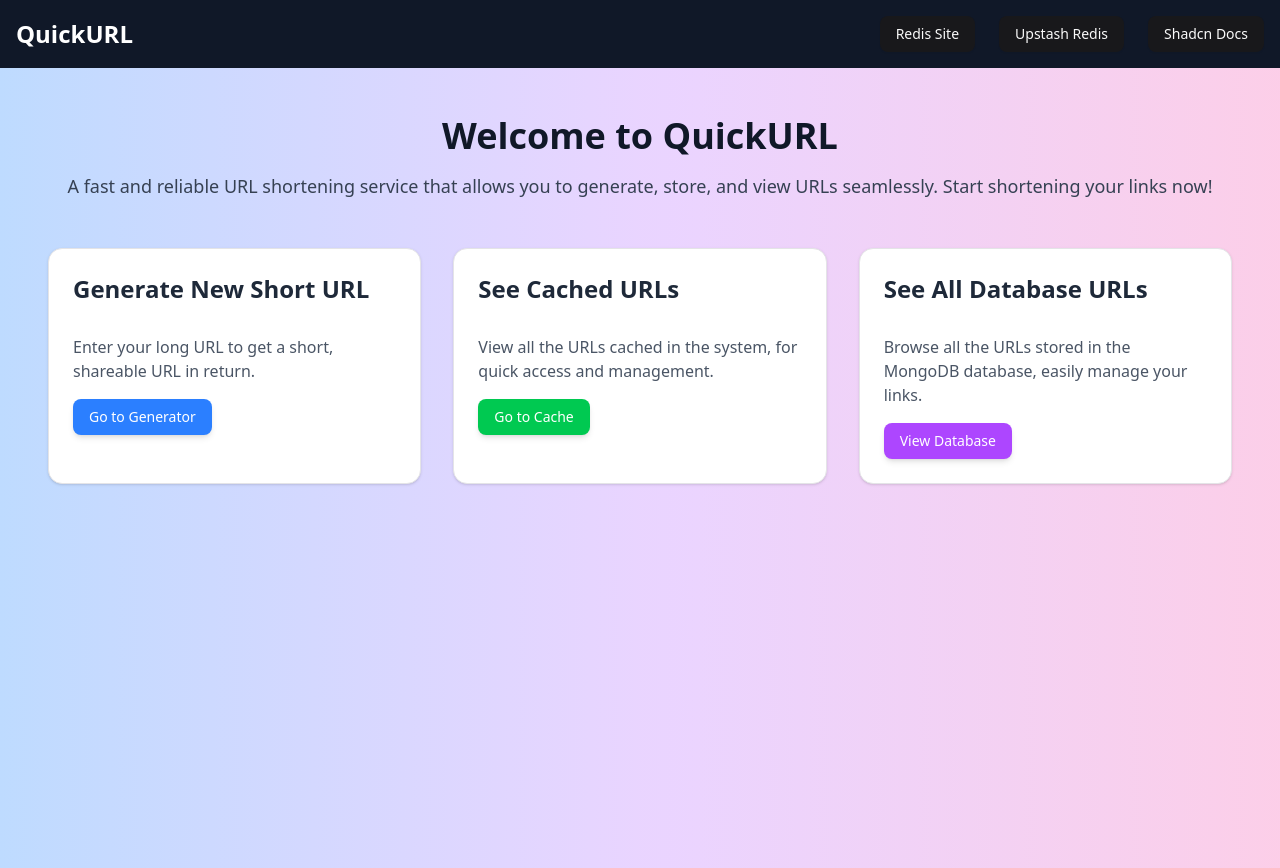
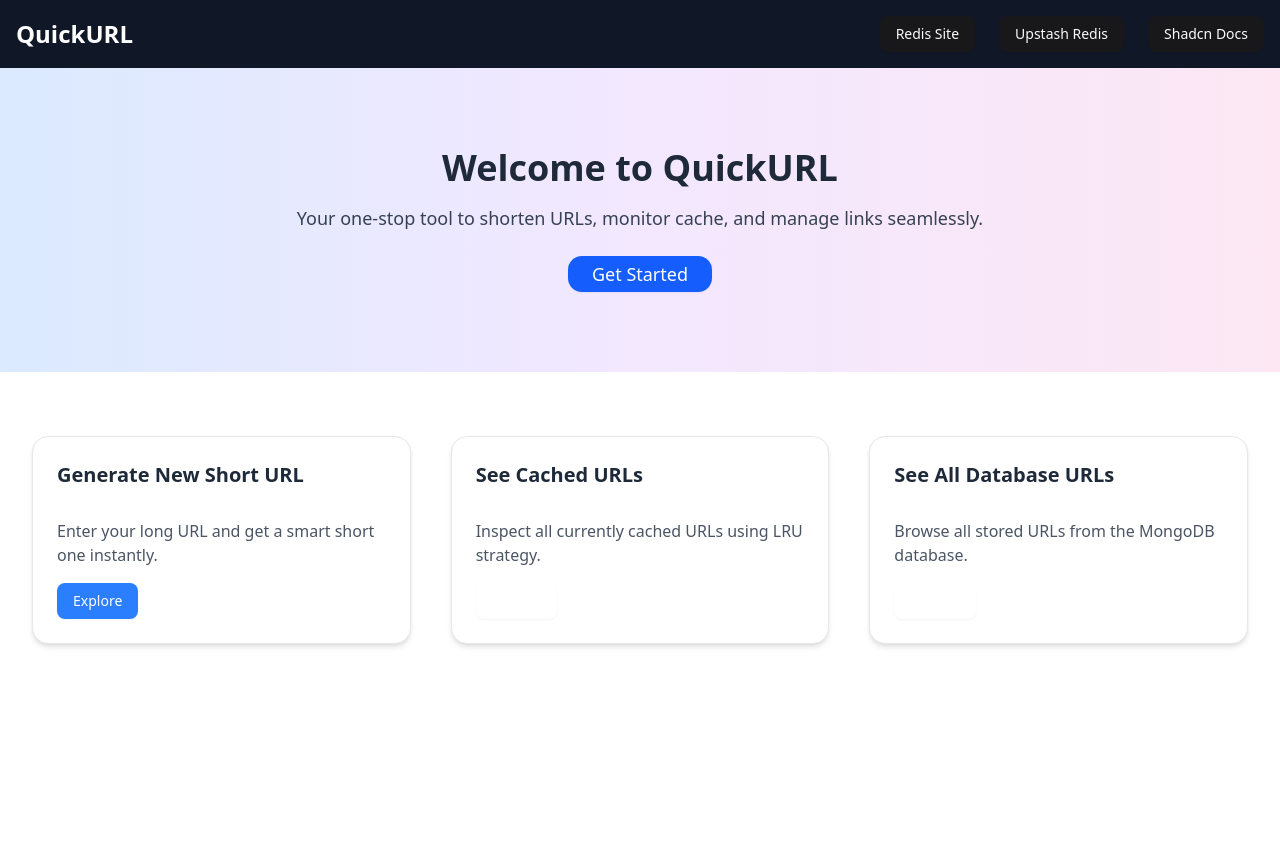
Before and after one commit to arnav-343-agarwal/Snip-URL, a Next.js app: page / in a window 1280 px wide. After the commit the page ends 800 px from the top, so only its background shows below. Built offline with nearby package versions, Linux system fonts and the light colour scheme.

Commit message:
modern home

```diff
--- a/package.json
+++ b/package.json
@@ -14,6 +14,7 @@
     "@upstash/redis": "^1.34.8",
     "class-variance-authority": "^0.7.1",
     "clsx": "^2.1.1",
+    "framer-motion": "^12.9.2",
     "jose": "^6.0.10",
     "lucide-react": "^0.503.0",
     "mongoose": "^8.14.0",
--- a/src/app/page.js
+++ b/src/app/page.js
@@ -1,77 +1,74 @@
+'use client';
+
 import Link from "next/link";
 import { Card, CardHeader, CardTitle, CardContent } from "@/components/ui/card";
 import { Button } from "@/components/ui/button";
+import { motion } from "framer-motion";
 import Navbar from "../components/Navbar";
 
 export default function Home() {
   return (
     <>
       <Navbar />
-      <div className="min-h-screen bg-gradient-to-r from-blue-200 via-purple-200 to-pink-200 p-12">
-        {/* Introductory Section */}
-        <div className="text-center mb-12">
-          <h1 className="text-4xl font-bold text-gray-900 mb-4">Welcome to QuickURL</h1>
-          <p className="text-lg text-gray-700">
-            A fast and reliable URL shortening service that allows you to generate, store, and view URLs seamlessly. Start shortening your links now!
+      <section className="bg-gradient-to-r from-blue-100 via-purple-100 to-pink-100 py-20 text-center">
+        <div className="max-w-4xl mx-auto px-6">
+          <h1 className="text-4xl font-bold text-gray-800 mb-4">Welcome to QuickURL</h1>
+          <p className="text-lg text-gray-700 mb-6">
+            Your one-stop tool to shorten URLs, monitor cache, and manage links seamlessly.
           </p>
+          <Link href="/generate">
+            <Button className="text-lg px-6 py-3 bg-blue-600 hover:bg-blue-700 text-white rounded-xl">
+              Get Started
+            </Button>
+          </Link>
         </div>
+      </section>
 
-        {/* Cards Section */}
-        <div className="max-w-screen-xl mx-auto">
-          <div className="grid grid-cols-1 md:grid-cols-2 lg:grid-cols-3 gap-8">
-            {/* Generate New Short URL */}
-            <Card className="transition-shadow hover:shadow-2xl hover:scale-105 transform duration-200">
+      <section className="py-16 px-8 bg-white">
+        <div className="max-w-screen-xl mx-auto grid grid-cols-1 md:grid-cols-2 lg:grid-cols-3 gap-10">
+          {[{
+            title: "Generate New Short URL",
+            desc: "Enter your long URL and get a smart short one instantly.",
+            href: "/generate",
+            color: "blue"
+          }, {
+            title: "See Cached URLs",
+            desc: "Inspect all currently cached URLs using LRU strategy.",
+            href: "/see-cached",
+            color: "green"
+          }, {
+            title: "See All Database URLs",
+            desc: "Browse all stored URLs from the MongoDB database.",
+            href: "/see-database",
+            color: "purple"
+          }].map((item, index) => (
+            <motion.div
+              key={index}
+              whileHover={{ scale: 1.03 }}
+              whileTap={{ scale: 0.98 }}
+              initial={{ opacity: 0, y: 40 }}
+              animate={{ opacity: 1, y: 0 }}
+              transition={{ delay: index * 0.1 }}
+            >
+              <Card className="rounded-2xl border border-gray-200 shadow-md hover:shadow-xl transition">
                 <CardHeader>
-                <CardTitle className="text-2xl font-semibold text-gray-800">
-                  Generate New Short URL
+                  <CardTitle className="text-xl font-semibold text-gray-800">
+                    {item.title}
                   </CardTitle>
                 </CardHeader>
                 <CardContent className="text-gray-600">
-                <p>Enter your long URL to get a short, shareable URL in return.</p>
-                <Link href="/generate" passHref>
-                  <Button className="mt-4 bg-blue-500 hover:bg-blue-600 text-white shadow-md hover:shadow-lg transition-all">
-                    Go to Generator
+                  <p>{item.desc}</p>
+                  <Link href={item.href} passHref>
+                    <Button className={`mt-4 bg-${item.color}-500 hover:bg-${item.color}-600 text-white`}>
+                      Explore
                     </Button>
                   </Link>
                 </CardContent>
               </Card>
-
-            {/* See Cached URLs */}
-            <Card className="transition-shadow hover:shadow-2xl hover:scale-105 transform duration-200">
-              <CardHeader>
-                <CardTitle className="text-2xl font-semibold text-gray-800">
-                  See Cached URLs
-                </CardTitle>
-              </CardHeader>
-              <CardContent className="text-gray-600">
-                <p>View all the URLs cached in the system, for quick access and management.</p>
-                <Link href="/see-cached" passHref>
-                  <Button className="mt-4 bg-green-500 hover:bg-green-600 text-white shadow-md hover:shadow-lg transition-all">
-                    Go to Cache
-                  </Button>
-                </Link>
-              </CardContent>
-            </Card>
-
-            {/* See All Database URLs */}
-            <Card className="transition-shadow hover:shadow-2xl hover:scale-105 transform duration-200">
-              <CardHeader>
-                <CardTitle className="text-2xl font-semibold text-gray-800">
-                  See All Database URLs
-                </CardTitle>
-              </CardHeader>
-              <CardContent className="text-gray-600">
-                <p>Browse all the URLs stored in the MongoDB database, easily manage your links.</p>
-                <Link href="/see-database" passHref>
-                  <Button className="mt-4 bg-purple-500 hover:bg-purple-600 text-white shadow-md hover:shadow-lg transition-all">
-                    View Database
-                  </Button>
-                </Link>
-              </CardContent>
-            </Card>
+            </motion.div>
+          ))}
         </div>
-        </div>
-      </div>
+      </section>
     </>
   );
 }
```
Also changed, not shown: 1 other file (tests, documents, lock files or other folders). Lines whose indentation alone changed are shown as unchanged.
